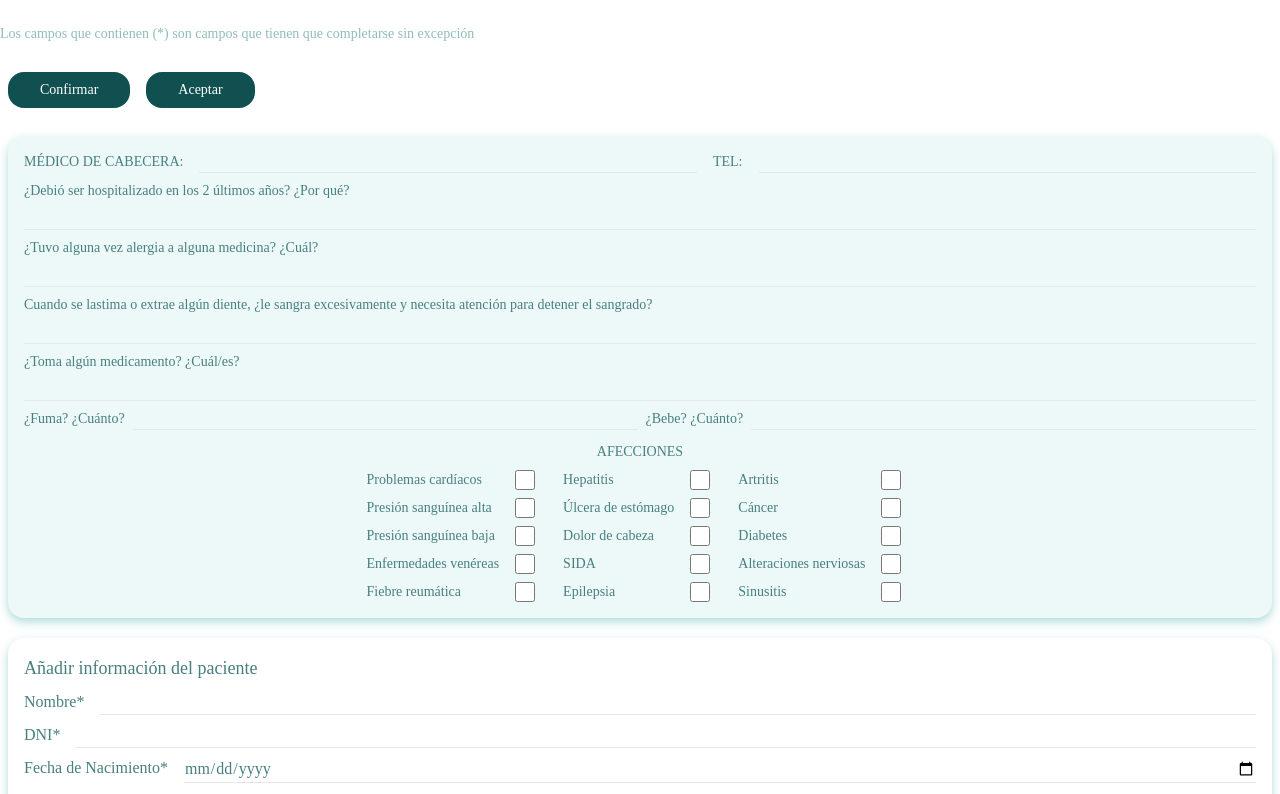
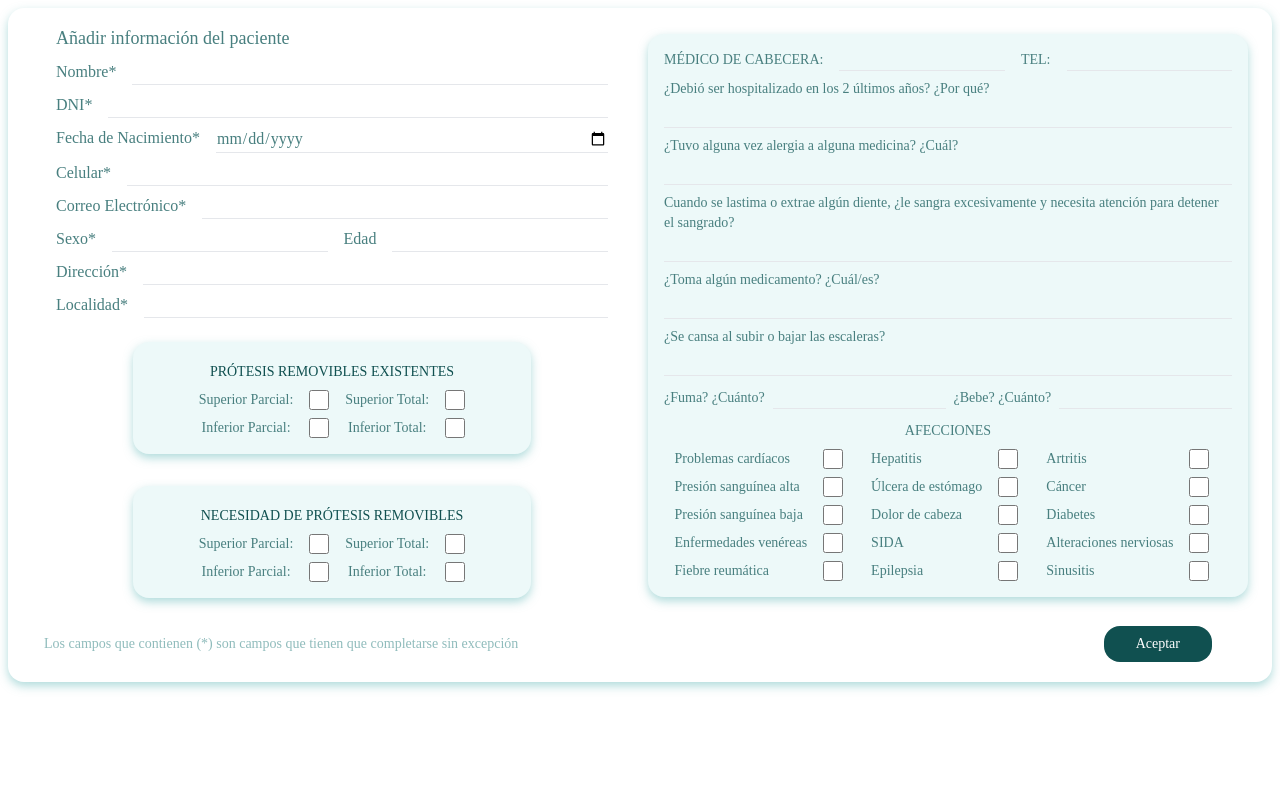
Before and after one commit to milagrossachetti/TFI_Client, a React (Create React App) app: page / in a window 1280 px wide. Shown: the top 794 px of the page. Built offline with nearby package versions, Linux system fonts and the light colour scheme.

Commit message:
Patient Registration Form

```diff
--- a/src/App.js
+++ b/src/App.js
@@ -1,43 +1,11 @@
 import './App.css';
 
-import PrimaryCard from './Components/PrimaryCard';
-import SecondaryCard from './Components/SecondaryCard';
-import PatientForm1 from './Components/PatientForm1';
-import PatientForm2 from './Components/PatientForm2';
-import PatientForm3 from './Components/PatientForm3';
-import Button from './Components/Button';
-import RequiredFieldsLabel from './Components/RequiredFieldsLabel';
+import PatientRegistrationForm from './Components/PatientRegistrationForm';
 
 function App() {
   return (
     <>
-      <div className='mt-5'></div>
-      <RequiredFieldsLabel>
-        Los campos que contienen (*) son campos que tienen que completarse sin excepción
-      </RequiredFieldsLabel>
-      <div className='mt-5'></div>
-      <Button>
-        Confirmar
-      </Button>
-      <Button>
-        Aceptar
-      </Button>
-      <div className='mt-5'></div>
-      <SecondaryCard>
-        <PatientForm3 />
-      </SecondaryCard>
-      <div className='mt-5'></div>
-      <PrimaryCard>
-        <PatientForm1 />
-      </PrimaryCard>
-      <div className='mt-5'></div>
-      <SecondaryCard>
-        <PatientForm2 title = "PRÓTESIS REMOVIBLES EXISTENTES" namePrefix = "existingProstheses"/>
-      </SecondaryCard>
-      <div className='mt-5'></div>
-      <SecondaryCard>
-        <PatientForm2 title = "NECESIDAD DE PRÓTESIS REMOVIBLES" namePrefix = "needProstheses"/>
-      </SecondaryCard>
+      <PatientRegistrationForm />
     </>
   )
 }
--- a/src/Components/Button.js
+++ b/src/Components/Button.js
@@ -5,7 +5,7 @@ function Button(props) {
     const classNameButton = `${props.bgColor} ${props.textColor} text-center font-kanit text-sm rounded-2xl px-8 py-2 m-2`;
 
     return (
-        <button className={classNameButton}>
+        <button type='submit' className={classNameButton}>
             {props.children}
         </button>
     );
--- a/src/Components/PatientForm1.js
+++ b/src/Components/PatientForm1.js
@@ -8,37 +8,81 @@ function PatientForm1() {
             </div>
             <div className='flex flex-row gap-4'>
                     <label className='font-montserrat text-base text-main-color'>Nombre*</label>
-                    <input className="appearance-none bg-transparent border-b w-full font-montserrat text-main-color focus:outline-none" type="text" name='name' aria-label="Nombre"></input>
+                    <input
+                        className="appearance-none bg-transparent border-b w-full font-montserrat text-main-color focus:outline-none"
+                        type="text"
+                        name='name'
+                        aria-label="Nombre"
+                        required></input>
             </div>
             <div className='flex flex-row gap-4'>
                     <label className='font-montserrat text-base text-main-color'>DNI*</label>
-                    <input className="appearance-none bg-transparent border-b w-full font-montserrat text-main-color focus:outline-none remove-arrow" type="number" name='id' aria-label="DNI"></input>
+                    <input
+                        className="appearance-none bg-transparent border-b w-full font-montserrat text-main-color focus:outline-none remove-arrow"
+                        type="number"
+                        name='id'
+                        aria-label="DNI"
+                        required></input>
             </div>
             <div className='flex flex-row gap-4'>
                     <label className='font-montserrat text-base text-main-color flex-shrink-0'>Fecha de Nacimiento*</label>
-                    <input className="appearance-none bg-transparent border-b w-full font-montserrat text-main-color focus:outline-none" type="date" name='birthdate' aria-label="Fecha de Nacimiento"></input>
+                    <input
+                        className="appearance-none bg-transparent border-b w-full font-montserrat text-main-color focus:outline-none"
+                        type="date"
+                        name='birthdate'
+                        aria-label="Fecha de Nacimiento"
+                        required></input>
             </div>
             <div className='flex flex-row gap-4'>
                     <label className='font-montserrat text-base text-main-color'>Celular*</label>
-                    <input className="appearance-none bg-transparent border-b w-full font-montserrat text-main-color focus:outline-none" type="text" name='phone' aria-label="Celular"></input>
+                    <input
+                        className="appearance-none bg-transparent border-b w-full font-montserrat text-main-color focus:outline-none"
+                        type="text"
+                        name='phone'
+                        aria-label="Celular"
+                        required></input>
             </div>
             <div className='flex flex-row gap-4'>
                     <label className='font-montserrat text-base text-main-color flex-shrink-0'>Correo Electrónico*</label>
-                    <input className="appearance-none bg-transparent border-b w-full font-montserrat text-main-color focus:outline-none" type="text" name='email' aria-label="Correo Electrónico"></input>
+                    <input
+                        className="appearance-none bg-transparent border-b w-full font-montserrat text-main-color focus:outline-none"
+                        type="text"
+                        name='email'
+                        aria-label="Correo Electrónico"
+                        required></input>
             </div>
             <div className='flex flex-row gap-4'>
                     <label className='font-montserrat text-base text-main-color'>Sexo*</label>
-                    <input className="appearance-none bg-transparent border-b w-full font-montserrat text-main-color focus:outline-none" type="text" name='sex' aria-label="Sexo"></input>
+                    <input
+                        className="appearance-none bg-transparent border-b w-full font-montserrat text-main-color focus:outline-none"
+                        type="text"
+                        name='sex'
+                        aria-label="Sexo"
+                        required></input>
                     <label className='font-montserrat text-base text-main-color'>Edad</label>
-                    <input className="appearance-none bg-transparent border-b w-full font-montserrat text-main-color focus:outline-none remove-arrow" name='age' type="number" aria-label="Edad"></input>
+                    <input
+                        className="appearance-none bg-transparent border-b w-full font-montserrat text-main-color focus:outline-none remove-arrow"
+                        name='age'
+                        type="number"
+                        aria-label="Edad"></input>
             </div>
             <div className='flex flex-row gap-4'>
                     <label className='font-montserrat text-base text-main-color'>Dirección*</label>
-                    <input className="appearance-none bg-transparent border-b w-full font-montserrat text-main-color focus:outline-none" type="text" name='address' aria-label="Dirección"></input>
+                    <input
+                        className="appearance-none bg-transparent border-b w-full font-montserrat text-main-color focus:outline-none"
+                        type="text"
+                        name='address'
+                        aria-label="Dirección"
+                        required></input>
             </div>
             <div className='flex flex-row gap-4'>
                     <label className='font-montserrat text-base text-main-color'>Localidad*</label>
-                    <input className="appearance-none bg-transparent border-b w-full font-montserrat text-main-color focus:outline-none" type="text" name='location' aria-label="Localidad"></input>
+                    <input
+                        className="appearance-none bg-transparent border-b w-full font-montserrat text-main-color focus:outline-none"
+                        type="text"
+                        name='location'
+                        aria-label="Localidad"
+                        required></input>
             </div>
         </div>
     )
--- a/src/Components/PatientForm3.js
+++ b/src/Components/PatientForm3.js
@@ -33,11 +33,17 @@ function PatientForm3() {
             <div className='flex flex-row'>
                 <input className="appearance-none bg-transparent border-b w-full font-montserrat text-sm text-main-color focus:outline-none" type="text" name='question4' aria-label="Pregunta-4"></input>
             </div>
-            <div className='flex flex-row gap-2'>
+            <div className='flex flex-row'>
+                <span className='font-montserrat text-sm text-main-color'>¿Se cansa al subir o bajar las escaleras?</span>
+            </div>
+            <div className='flex flex-row'>
+                <input className="appearance-none bg-transparent border-b w-full font-montserrat text-sm text-main-color focus:outline-none" type="text" name='question5' aria-label="Pregunta-5"></input>
+            </div>
+            <div className='flex flex-row gap-2 mt-1'>
                 <span className='font-montserrat text-sm text-main-color flex-shrink-0'>¿Fuma? ¿Cuánto?</span>
-                <input className="appearance-none bg-transparent border-b w-full font-montserrat text-sm text-main-color focus:outline-none" type="text" name='question5' aria-label="Pregunta-5"></input>
+                <input className="appearance-none bg-transparent border-b w-full font-montserrat text-sm text-main-color focus:outline-none" type="text" name='question6' aria-label="Pregunta-6"></input>
                 <span className='font-montserrat text-sm text-main-color flex-shrink-0'>¿Bebe? ¿Cuánto?</span>
-                <input className="appearance-none bg-transparent border-b w-full font-montserrat text-sm text-main-color focus:outline-none" type="text" name='question6' aria-label="Pregunta-6"></input>
+                <input className="appearance-none bg-transparent border-b w-full font-montserrat text-sm text-main-color focus:outline-none" type="text" name='question7' aria-label="Pregunta-7"></input>
             </div>
             <div className='flex flex-row justify-center mt-1'>
                 <span className='font-montserrat text-sm text-main-color'>AFECCIONES</span>
--- /dev/null
+++ b/src/Components/PatientRegistrationForm.js
@@ -0,0 +1,80 @@
+import './Components.css';
+
+import PrimaryCard from './PrimaryCard';
+import SecondaryCard from './SecondaryCard';
+import PatientForm1 from './PatientForm1';
+import PatientForm2 from './PatientForm2';
+import PatientForm3 from './PatientForm3';
+import Button from './Button';
+import RequiredFieldsLabel from './RequiredFieldsLabel';
+
+function PatientRegistrationForm() {
+
+    const submitForm = (e) => {
+        e.preventDefault();
+
+        const formData = new FormData(e.target);
+        const payload = {};
+
+        // Itera sobre todos los elementos del formulario
+        for (let [key, value] of formData.entries()) {
+            // Verifica si el elemento es un checkbox
+            if (e.target[key].type === 'checkbox') {
+                // Asigna true si está marcado o false si no lo está
+                payload[key] = e.target[key].checked;
+            } else {
+                // Asigna el valor del elemento al payload
+                payload[key] = value;
+            }
+        }
+
+        // Agregar manualmente los checkboxes al payload si no están marcados
+        const checkboxes = document.querySelectorAll('input[type="checkbox"]');
+        checkboxes.forEach((checkbox) => {
+            if (!(checkbox.name in payload)) {
+                payload[checkbox.name] = false;
+            }
+        });
+
+        console.log(payload);
+    }
+
+    return (
+            <form onSubmit={submitForm}>
+                <PrimaryCard>
+                    <div className='flex justify-center items-center h-full'>
+                        <div className='w-1/2 px-8 py-2'>
+                            <PatientForm1 />
+                            <div className='flex flex-col justify-center items-center'>
+                                <div className='mt-4 w-9/12'>
+                                    <SecondaryCard>
+                                    <PatientForm2 title="PRÓTESIS REMOVIBLES EXISTENTES" namePrefix="existingProstheses"/>
+                                    </SecondaryCard>
+                                </div>
+                                <div className='mt-4 w-9/12'>
+                                    <SecondaryCard>
+                                    <PatientForm2 title="NECESIDAD DE PRÓTESIS REMOVIBLES" namePrefix="needProstheses"/>
+                                    </SecondaryCard>
+                                </div>
+                            </div>
+                        </div>
+                        <div className='w-1/2'>
+                            <SecondaryCard>
+                            <PatientForm3 />
+                            </SecondaryCard>
+                        </div>
+                    </div>
+                    <div className='flex items-center justify-between px-4 m-1'>
+                        <RequiredFieldsLabel>
+                            Los campos que contienen (*) son campos que tienen que completarse sin excepción
+                        </RequiredFieldsLabel>
+                        <div className='mr-4'>
+                            <Button>Aceptar</Button>
+                        </div>
+                    </div>
+                </PrimaryCard>
+            </form>
+    );
+}
+
+export default PatientRegistrationForm;
--- a/src/Components/PrimaryCard.js
+++ b/src/Components/PrimaryCard.js
@@ -1,6 +1,6 @@
 function PrimaryCard({children}) {
     return (
-        <div className="bg-white shadow-[0_4px_10px_rgb(100,185,185,0.5)] rounded-2xl p-4 m-2">
+        <div className="bg-white shadow-[0_4px_10px_rgb(100,185,185,0.5)] rounded-2xl px-4 py-2 m-2">
             {children}
         </div>
     )
```
